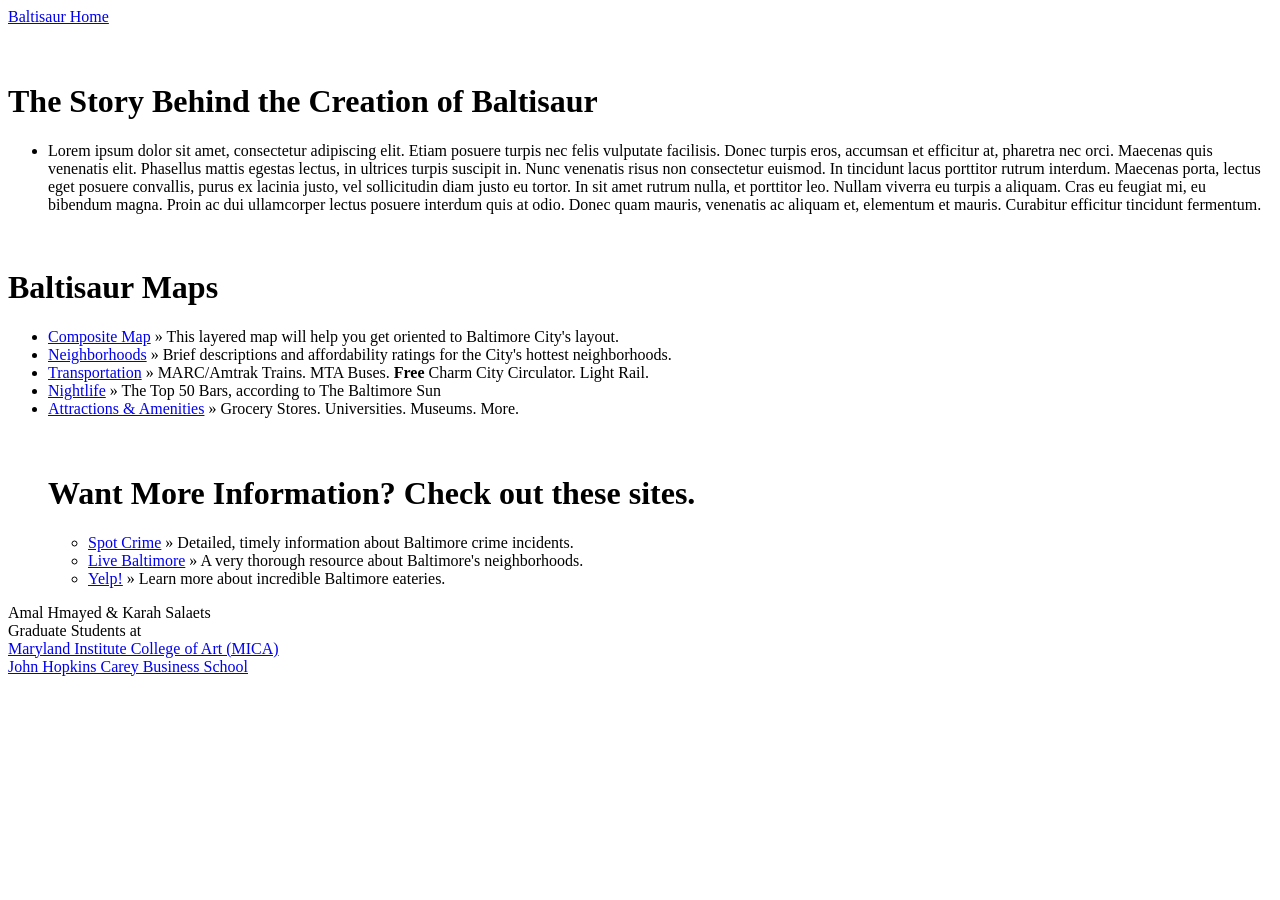
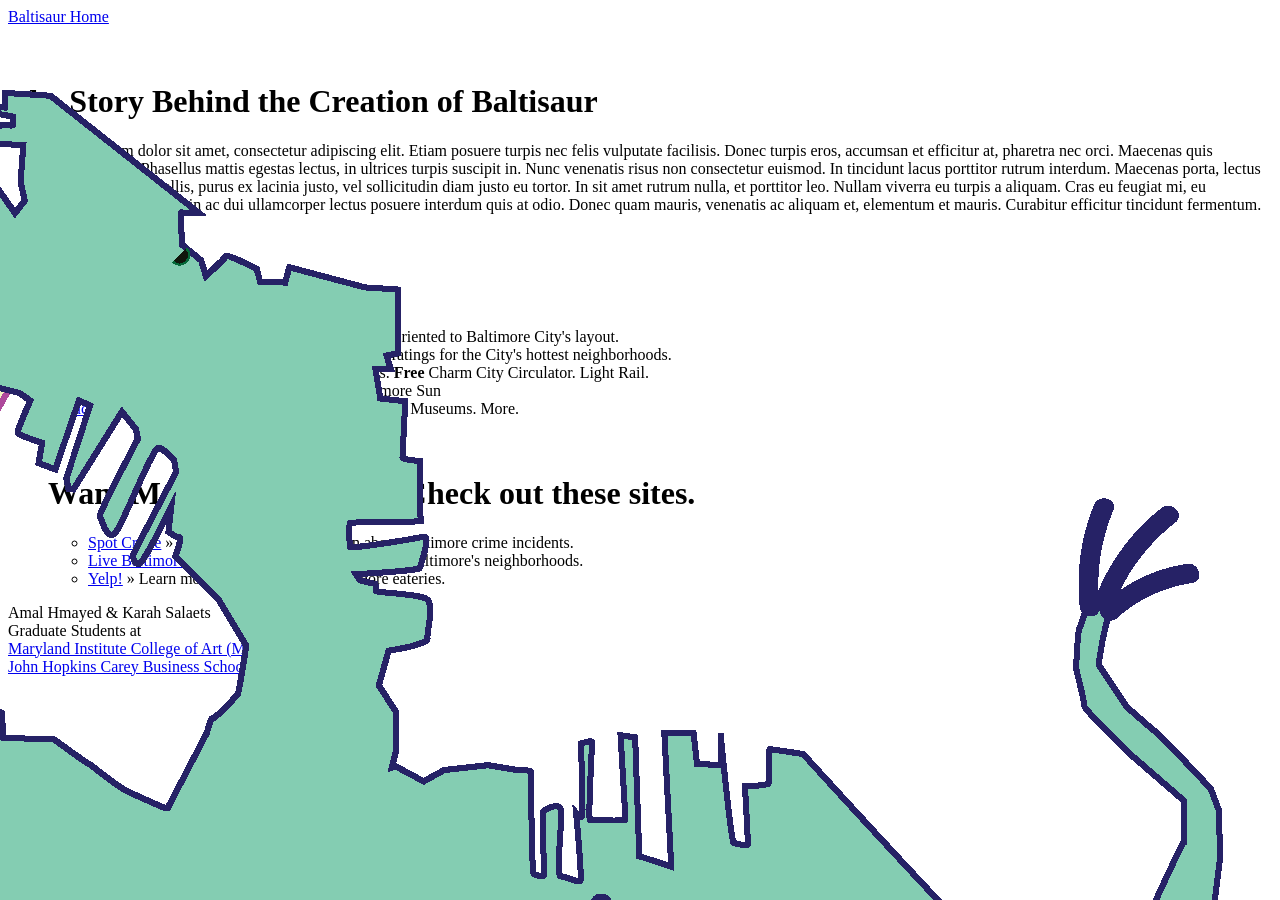
Before and after one commit to Karahmel/Baltisaur, a Jekyll site: the page built from index.html, in a window 1280 px wide. Built offline with Jekyll 4.4.1, drawn with Linux system fonts in a browser that asks for light colours; Markdown is read by kramdown in place of the engine named in the settings.

Commit message:
Update default.html

```diff
--- a/_layouts/default.html
+++ b/_layouts/default.html
@@ -17,7 +17,7 @@
    <script type="text/javascript">try{Typekit.load();}catch(e){}</script>
 </head>
 <body>
-
+<img style="position: absolute; top: 0; right: 0; border: 0;" src="{{ site.url }}/Baltisaur/images/baltisaur.png">
 <!-- ClickTale Top part -->
 <script type="text/javascript">
 var WRInitTime=(new Date()).getTime();
```
